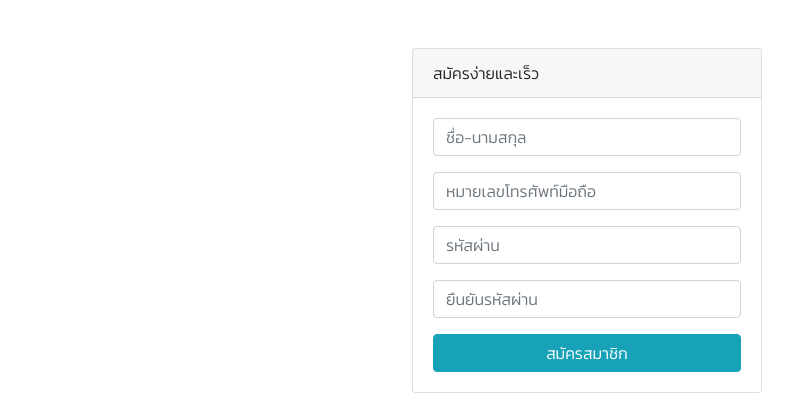
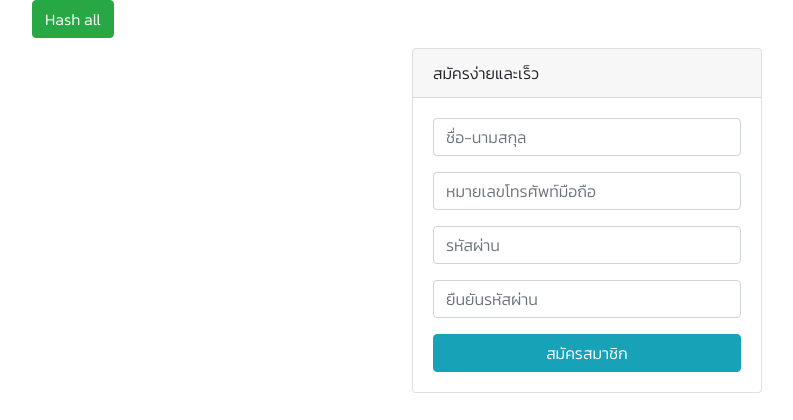
Before and after one commit to ntaweera/cows_farm, a PHP site: page / in a window 1280 px wide. Shown: the part 54-474 px from the top of the page, without its empty margins (53-846 px from the left). Run offline with PHP 8.4, Linux system fonts and the light colour scheme.

Commit message:
Refactor login with hash

```diff
--- a/index.php
+++ b/index.php
@@ -7,7 +7,7 @@ if(isset($_POST['submit'])){
     require_once "db.php";
     $owner_name = $_POST['owner_name'];
     $phone_no = $_POST['phone_no'];
-    $password = password_hash($_POST['password'], PASSWORD_ARGON2ID) ;
+    $password = password_hash($_POST['password'], PASSWORD_BCRYPT) ;
     $sql = "INSERT INTO farm (owner_name, phone_no, password, username)
     VALUES(:owner_name, :phone_no, :password, :username)";
     $statement = $connection->prepare($sql);
@@ -26,7 +26,11 @@ if(isset($_POST['submit'])){
 ?>
 <div class="container">
     <div class="row">
-        <div class="col-md"></div>
+        <div class="col-md">
+            <form action="hash.php" method="get">
+                <button type="submit" class="btn btn-success">Hash all</button>
+            </form>
+        </div>
         <div class="col-md">
             <div class="card mt-5">
                 <div class="card-header">สมัครง่ายและเร็ว</div>
```
Also changed, not shown: login.php (+6 -9 lines).
